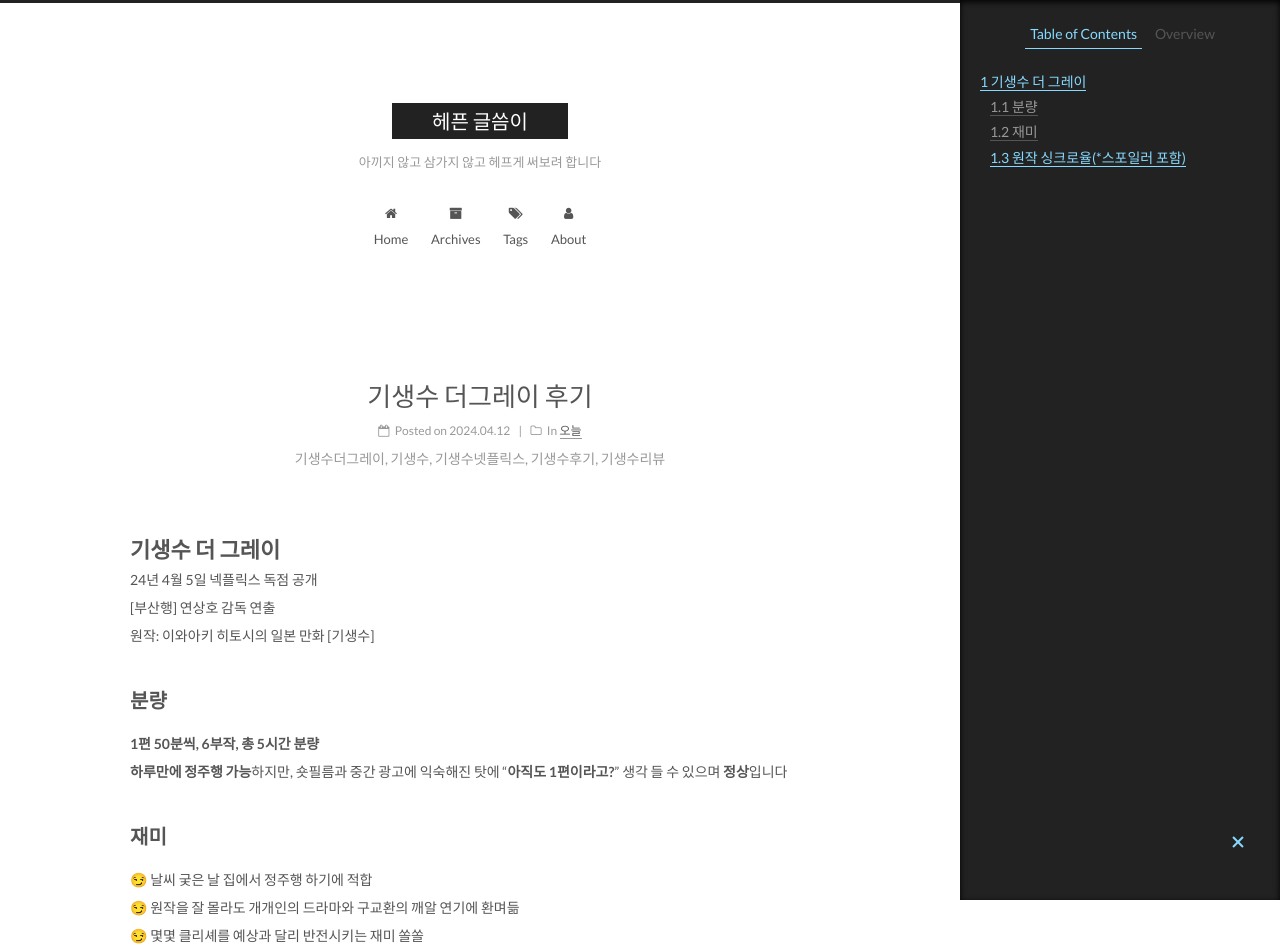
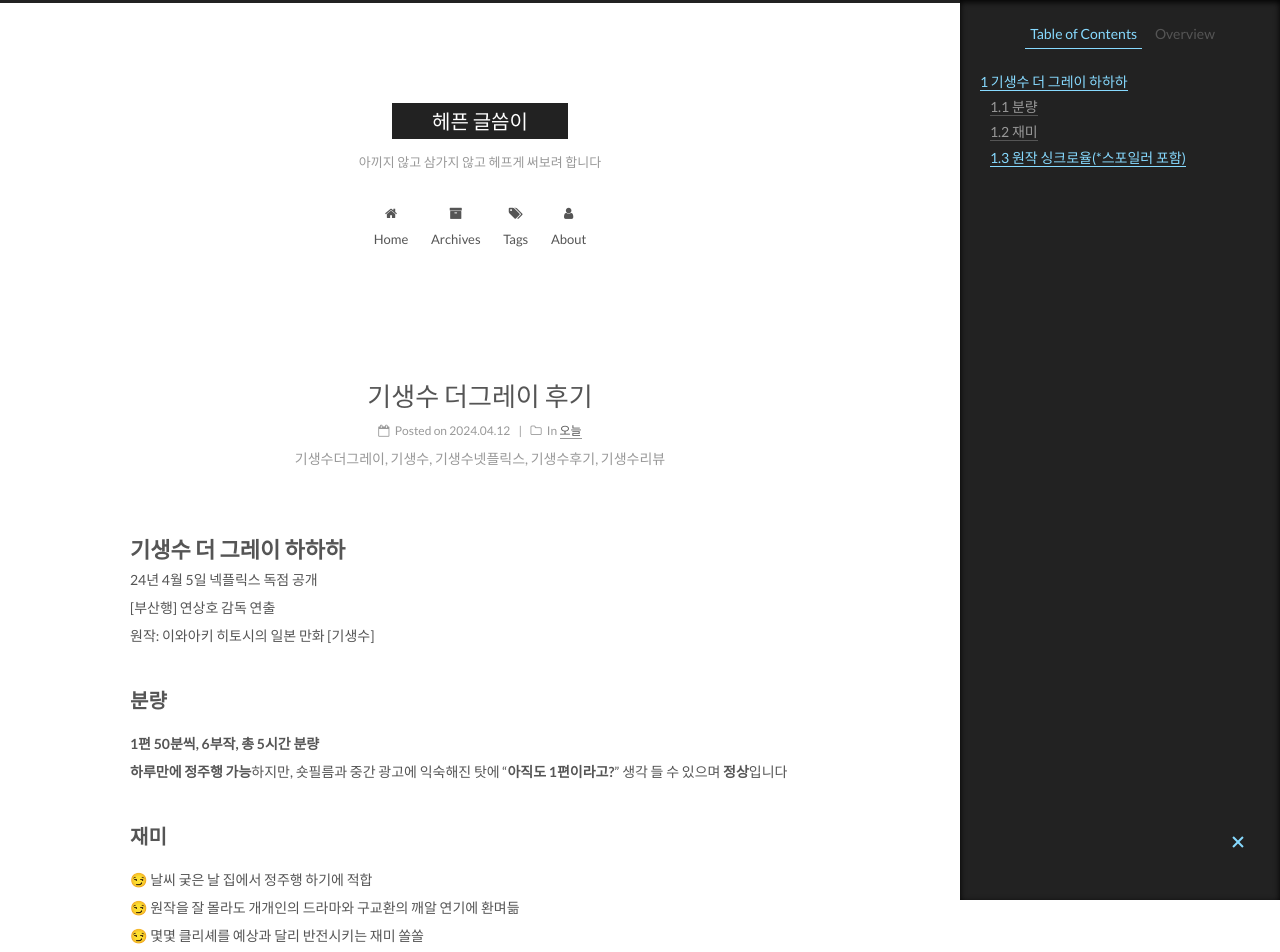
Before and after one commit to ybybgo/ybybgo.github.io, a Jekyll site: the page built from _posts/2024-04-12-daily.md, in a window 1280 px wide. Shown: the top 952 px of the page. Built offline with Jekyll 4.4.1, drawn with Linux system fonts in a browser that asks for light colours; emoji names are drawn with the system emoji font.

Commit message:
Update 2024-04-12-daily.md

```diff
--- a/_posts/2024-04-12-daily.md
+++ b/_posts/2024-04-12-daily.md
@@ -6,7 +6,7 @@ categories:
 tags: daily
 ---
 
-# 기생수 더 그레이
+# 기생수 더 그레이 하하하
 24년 4월 5일 넥플릭스 독점 공개<br>
 [부산행] 연상호 감독 연출<br>
 원작: 이와아키 히토시의 일본 만화 [기생수]<br>
```
